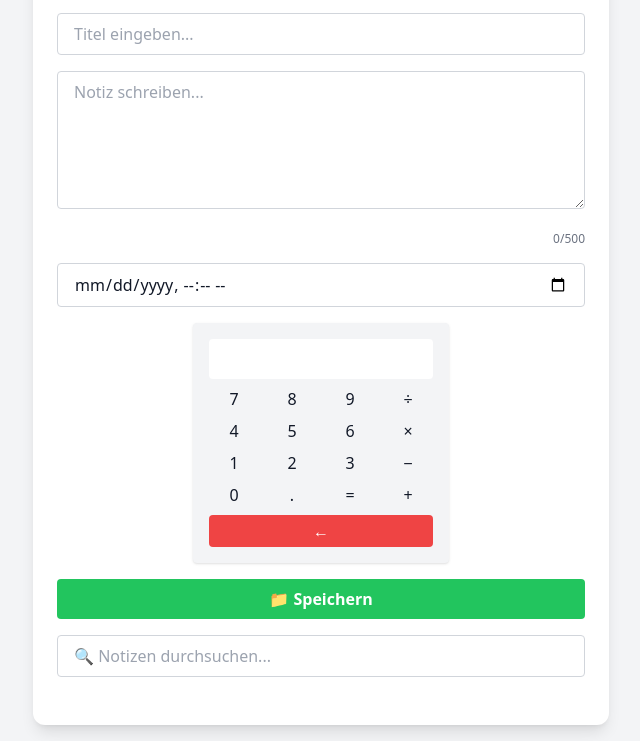
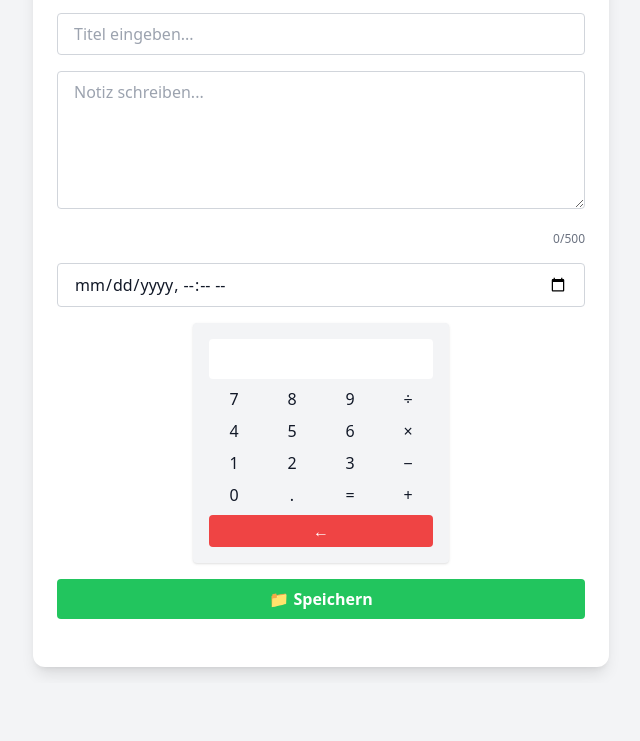
Before and after one commit to elzaim69/Nexlist-, a plain HTML site: page index.html in a window 1280 px wide. Shown: the part 119-860 px from the top of the page, without its empty margins (319-959 px from the left). After the commit the page ends 802 px from the top, so only its background shows below. Drawn offline with nearby package versions, Linux system fonts and the light colour scheme.

Commit message:
Update index.html

```diff
--- a/index.html
+++ b/index.html
@@ -142,14 +142,6 @@
       }
     }
 
-    function searchNotes() {
-      const term = document.getElementById("search-input").value.toLowerCase();
-      const filtered = notes.filter(note =>
-        note.title.toLowerCase().includes(term) || note.text.toLowerCase().includes(term)
-      );
-      renderNotes(filtered);
-    }
-
     function exportNotes() {
       const { jsPDF } = window.jspdf;
       const doc = new jsPDF();
@@ -214,8 +206,6 @@
 
       <button onclick="addNote()" class="w-full bg-green-500 hover:bg-green-600 text-white font-semibold rounded px-4 py-2">📁 Speichern</button>
 
-      <input id="search-input" type="text" placeholder="🔍 Notizen durchsuchen..." oninput="searchNotes()" class="w-full border border-gray-300 rounded px-4 py-2 focus:outline-none focus:ring-2 focus:ring-indigo-400">
-
       <div id="reminder-list" class="text-sm text-gray-500 dark:text-gray-300"></div>
     </div>
 
```
